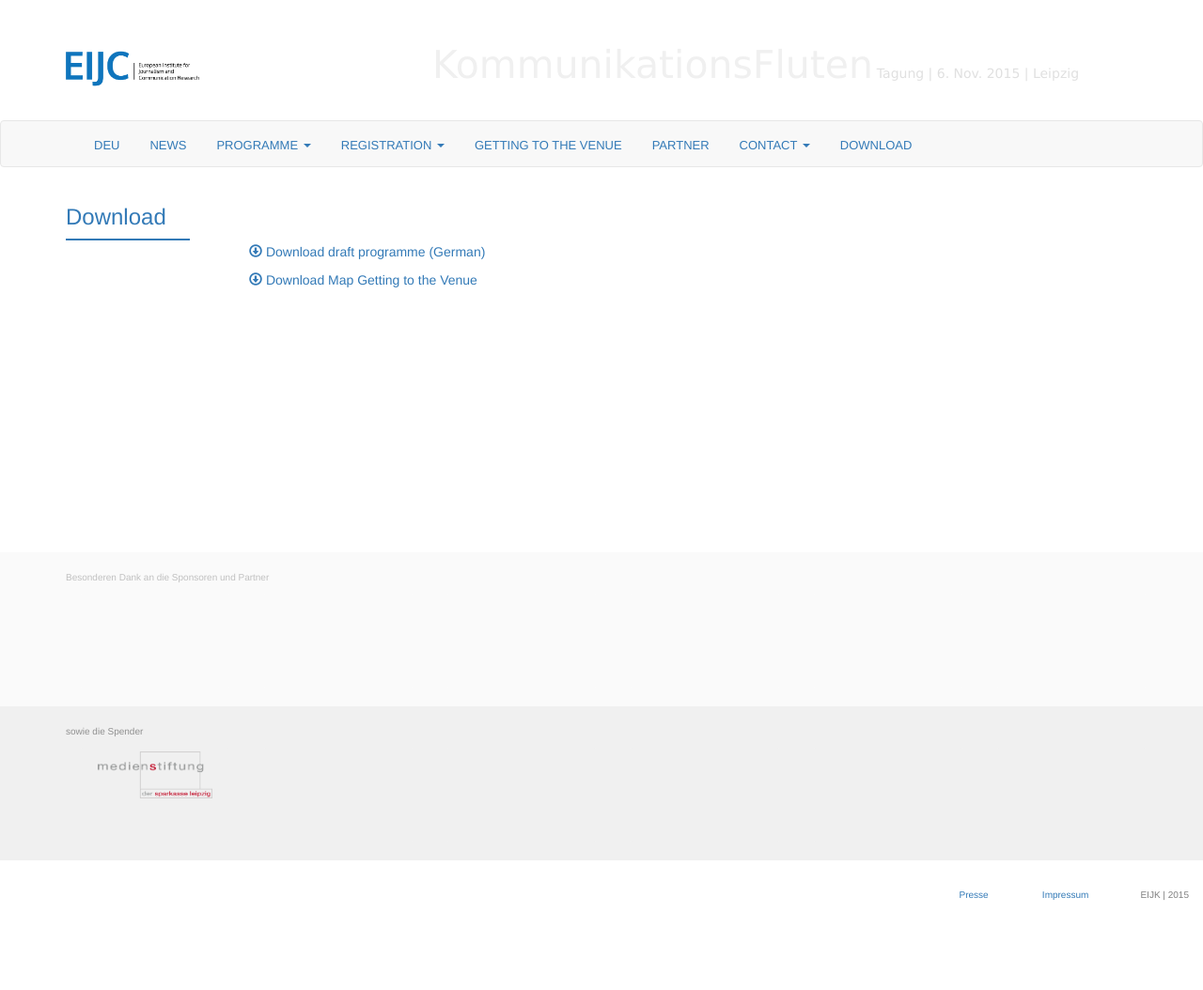
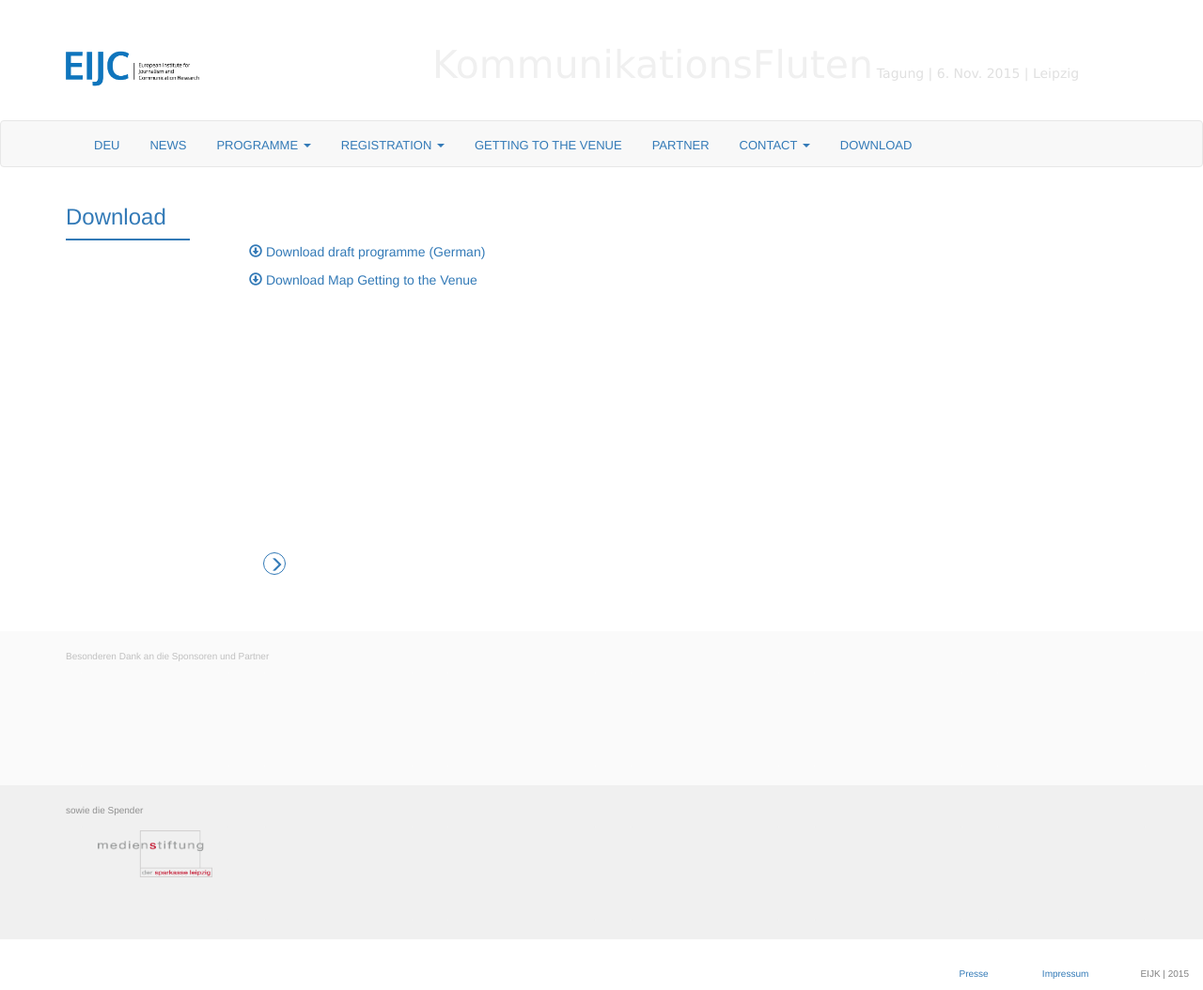
Before and after one commit to susedev/test, a Jekyll site: the page built from download.html, in a window 1280 px wide. Shown: the whole page at 94% size. Built offline with Jekyll 4.4.1, drawn with Linux system fonts in a browser that asks for light colours; nearby versions of some CDN libraries; before the commit the page ends 970 px from its top, so only the background shows below that.

Commit message:
Update page.html

```diff
--- a/_layouts/page.html
+++ b/_layouts/page.html
@@ -14,8 +14,11 @@ layout: base
           <h1> {{ page.title }} </h1>
           <div class="box" style="background-color: #337AB7; width: 80%; height:2px; margin-top:3px;"></div>
     </div>
-    <div class="col-md-10" style="max-width:600px; color="#787878; padding-bottom: 60px;">
+    <div class="col-md-8" style="max-width:600px; padding-bottom: 60px;">
                {{ content }}
+    <div class="col-md-2">
+      <a class="btn btn-circle-2"><span class="glyphicon glyphicon-menu-right" aria-hidden="true"></span></a>
+    </div>
     </div>
  </div>
 </div>
```
